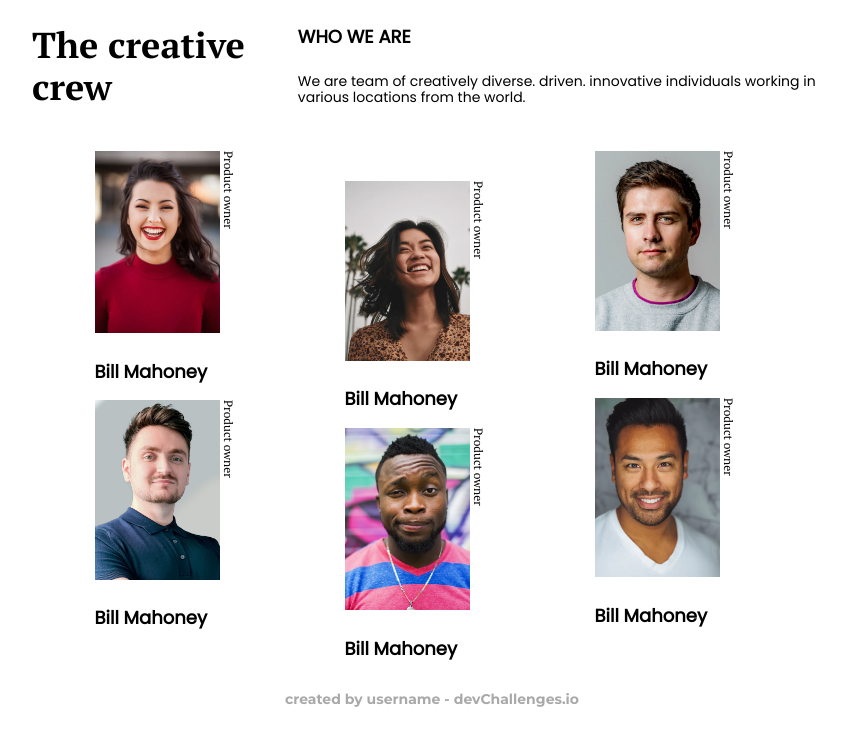
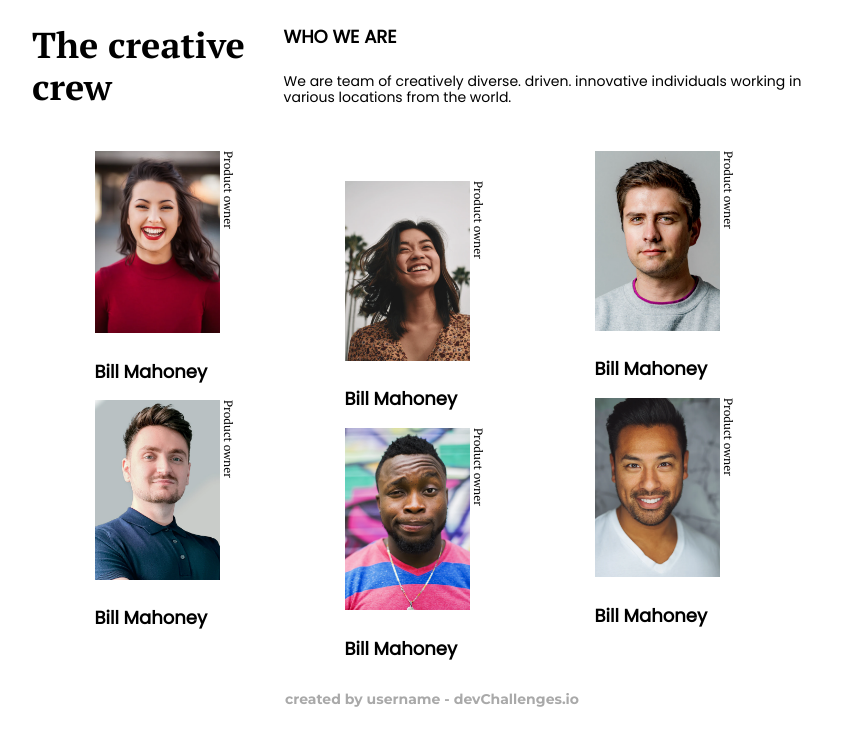
Before and after one commit to Julian1993ARG/challenge--2, a plain HTML site: page index.html in a window 1280 px wide. Shown: the whole page, without its empty margins (208-1054 px from the left). Drawn offline with Linux system fonts and the light colour scheme.

Commit message:
detalles de padding

```diff
--- a/css/css.css
+++ b/css/css.css
@@ -4,11 +4,13 @@
     max-width: 800px;
     margin: 0 auto;
 }
-
+.header{
+    padding: 0px 47px;
+}
 header{
     display: flex;
     flex-direction: column;
-    gap: 50px;
+    gap: 30px;
 }
 header h1{
     font-family: 'PT Serif', serif;
```
